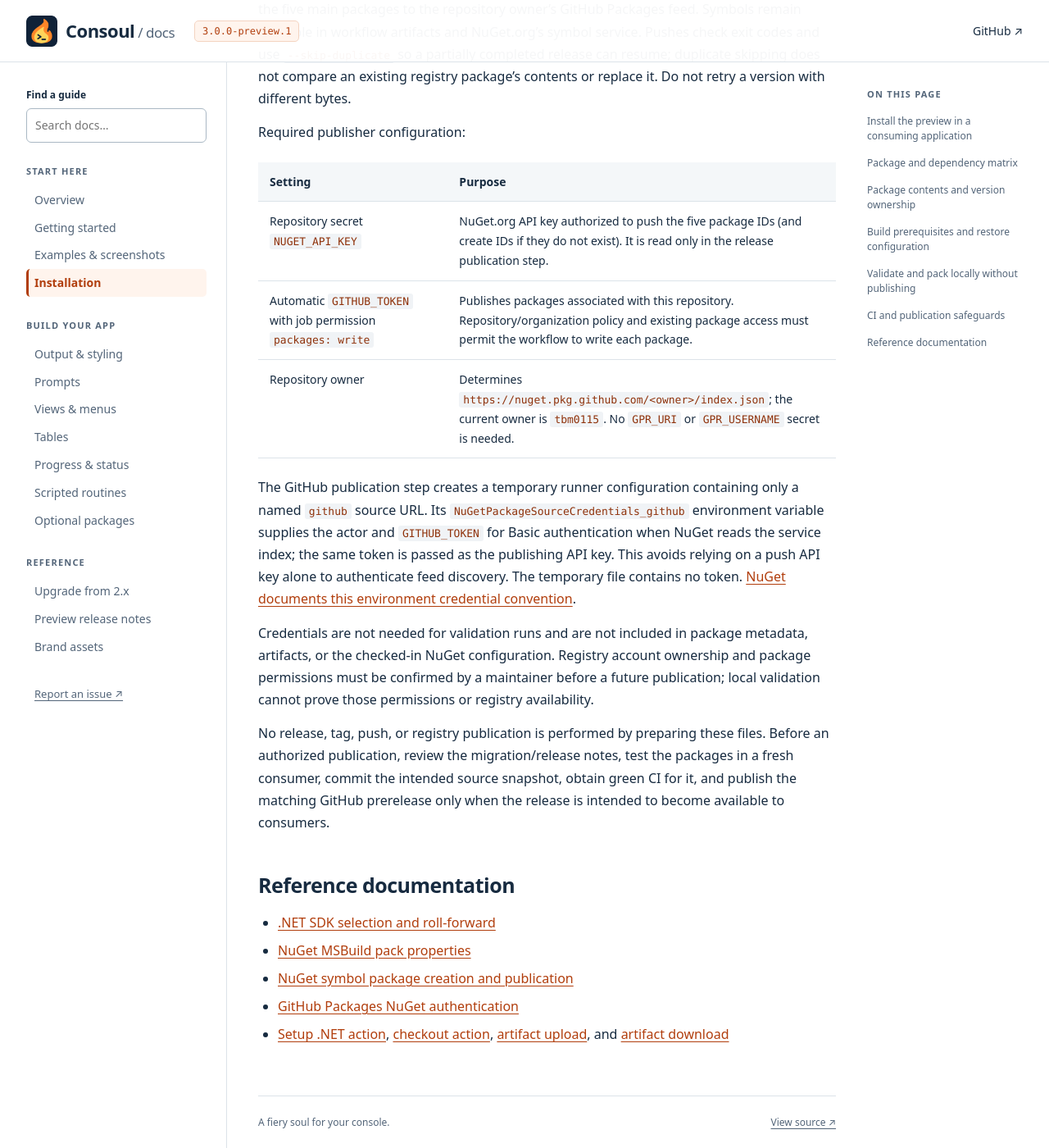
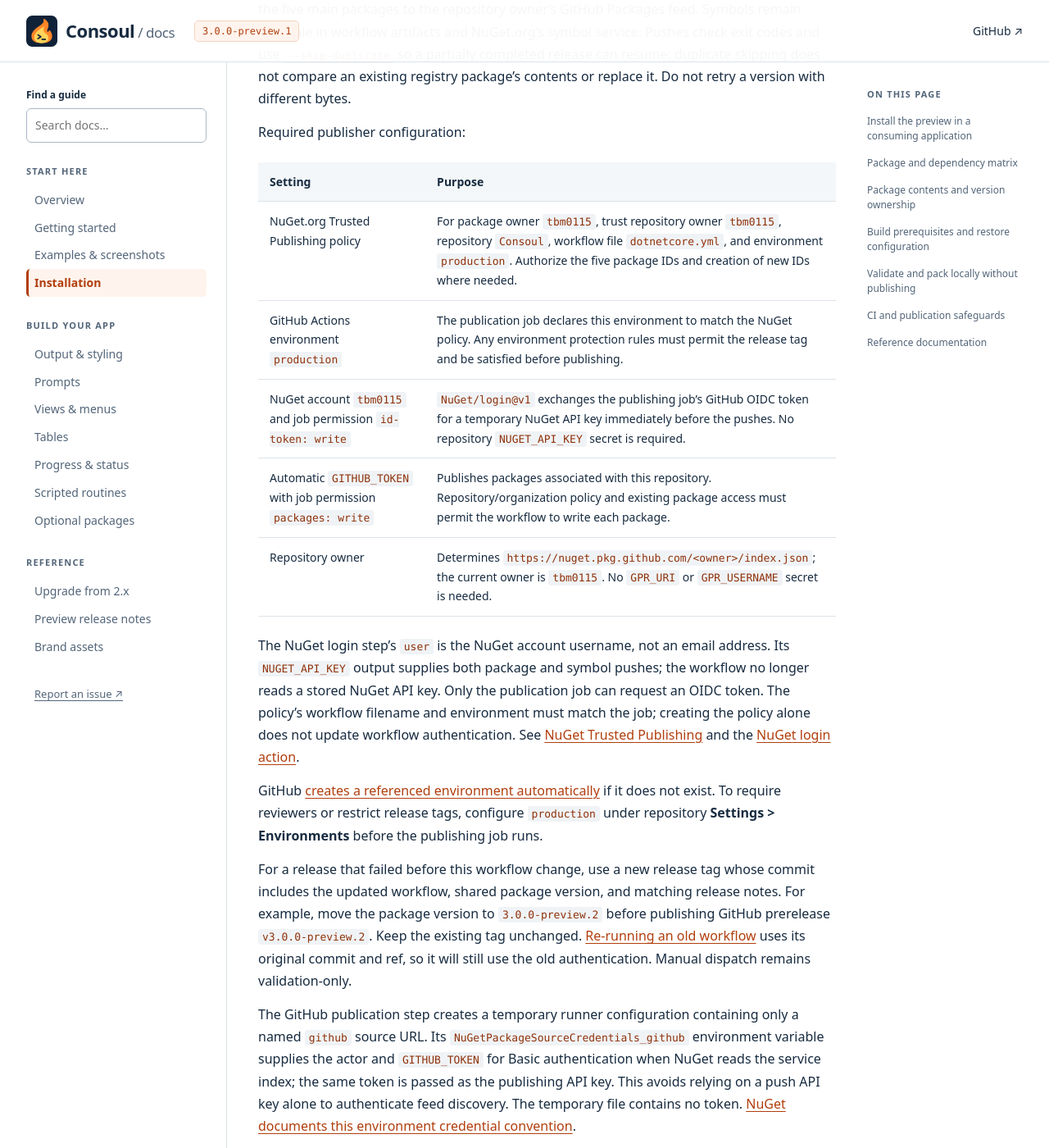
Before and after one commit to tbm0115/Consoul, a Jekyll site: the page built from docs/nuget.md, in a window 1280 px wide and 1400 px high, scrolled down 5789 px. Shown: the whole window at 82% size. Built offline with Jekyll 4.4.1, drawn with Linux system fonts in a browser that asks for light colours.

Commit message:
Use NuGet Trusted Publishing
Authenticate release publishing through GitHub OIDC and NuGet Trusted Publishing instead of a stored API key. Document the required NuGet policy, GitHub environment configuration, and release-tag guidance.

```diff
--- a/docs/nuget.md
+++ b/docs/nuget.md
@@ -126,9 +126,17 @@
 
 | Setting | Purpose |
 | --- | --- |
-| Repository secret `NUGET_API_KEY` | NuGet.org API key authorized to push the five package IDs (and create IDs if they do not exist). It is read only in the release publication step. |
+| NuGet.org Trusted Publishing policy | For package owner `tbm0115`, trust repository owner `tbm0115`, repository `Consoul`, workflow file `dotnetcore.yml`, and environment `production`. Authorize the five package IDs and creation of new IDs where needed. |
+| GitHub Actions environment `production` | The publication job declares this environment to match the NuGet policy. Any environment protection rules must permit the release tag and be satisfied before publishing. |
+| NuGet account `tbm0115` and job permission `id-token: write` | `NuGet/login@v1` exchanges the publishing job's GitHub OIDC token for a temporary NuGet API key immediately before the pushes. No repository `NUGET_API_KEY` secret is required. |
 | Automatic `GITHUB_TOKEN` with job permission `packages: write` | Publishes packages associated with this repository. Repository/organization policy and existing package access must permit the workflow to write each package. |
 | Repository owner | Determines `https://nuget.pkg.github.com/<owner>/index.json`; the current owner is `tbm0115`. No `GPR_URI` or `GPR_USERNAME` secret is needed. |
+
+The NuGet login step's `user` is the NuGet account username, not an email address. Its `NUGET_API_KEY` output supplies both package and symbol pushes; the workflow no longer reads a stored NuGet API key. Only the publication job can request an OIDC token. The policy's workflow filename and environment must match the job; creating the policy alone does not update workflow authentication. See [NuGet Trusted Publishing](https://learn.microsoft.com/en-us/nuget/nuget-org/trusted-publishing) and the [NuGet login action](https://github.com/NuGet/login).
+
+GitHub [creates a referenced environment automatically](https://docs.github.com/en/actions/how-tos/deploy/configure-and-manage-deployments/manage-environments) if it does not exist. To require reviewers or restrict release tags, configure `production` under repository **Settings > Environments** before the publishing job runs.
+
+For a release that failed before this workflow change, use a new release tag whose commit includes the updated workflow, shared package version, and matching release notes. For example, move the package version to `3.0.0-preview.2` before publishing GitHub prerelease `v3.0.0-preview.2`. Keep the existing tag unchanged. [Re-running an old workflow](https://docs.github.com/en/actions/how-tos/manage-workflow-runs/re-run-workflows-and-jobs) uses its original commit and ref, so it will still use the old authentication. Manual dispatch remains validation-only.
 
 The GitHub publication step creates a temporary runner configuration containing only a named `github` source URL. Its `NuGetPackageSourceCredentials_github` environment variable supplies the actor and `GITHUB_TOKEN` for Basic authentication when NuGet reads the service index; the same token is passed as the publishing API key. This avoids relying on a push API key alone to authenticate feed discovery. The temporary file contains no token. [NuGet documents this environment credential convention](https://learn.microsoft.com/en-us/nuget/consume-packages/consuming-packages-authenticated-feeds).
 
```
Also changed, not shown: .github/workflows/dotnetcore.yml.
